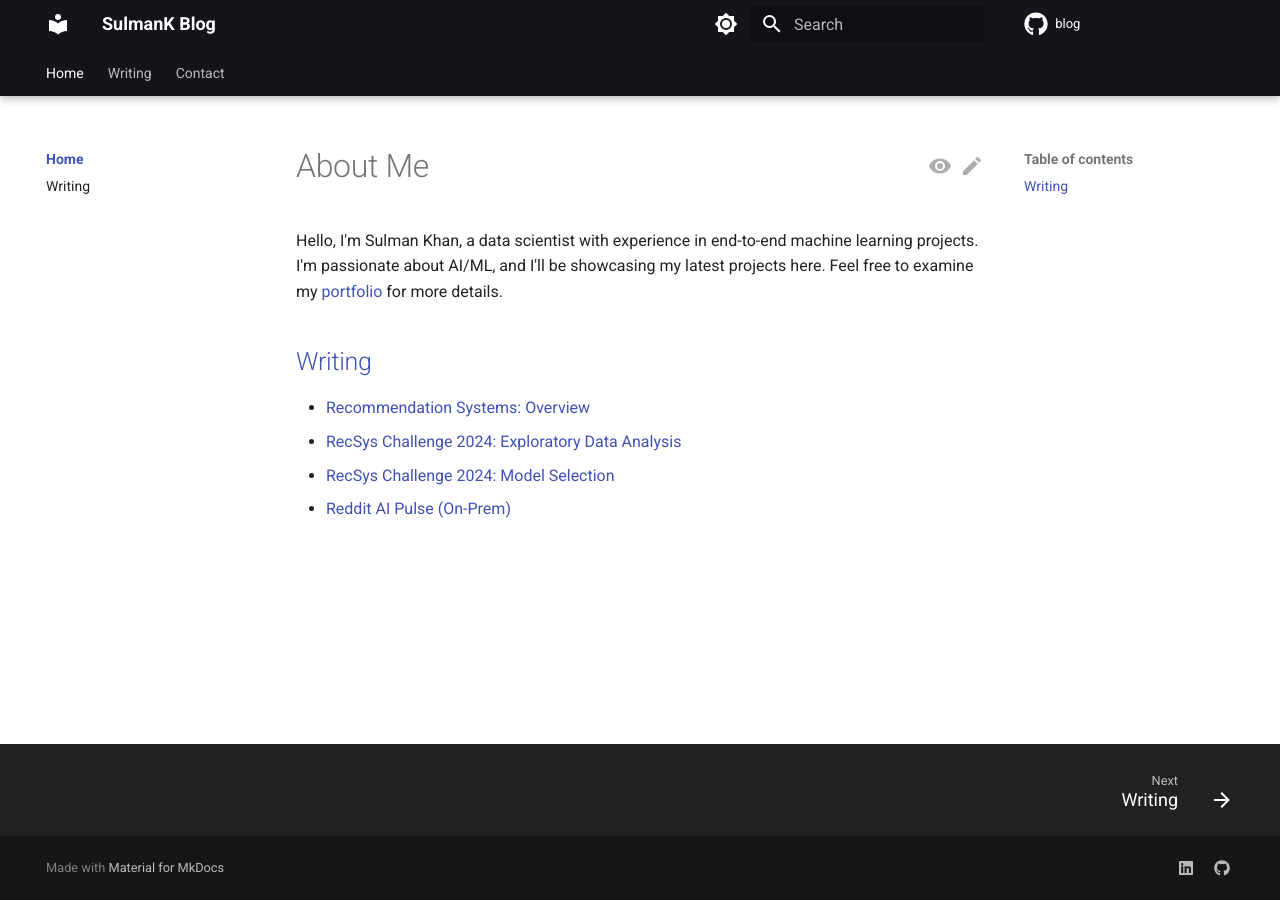
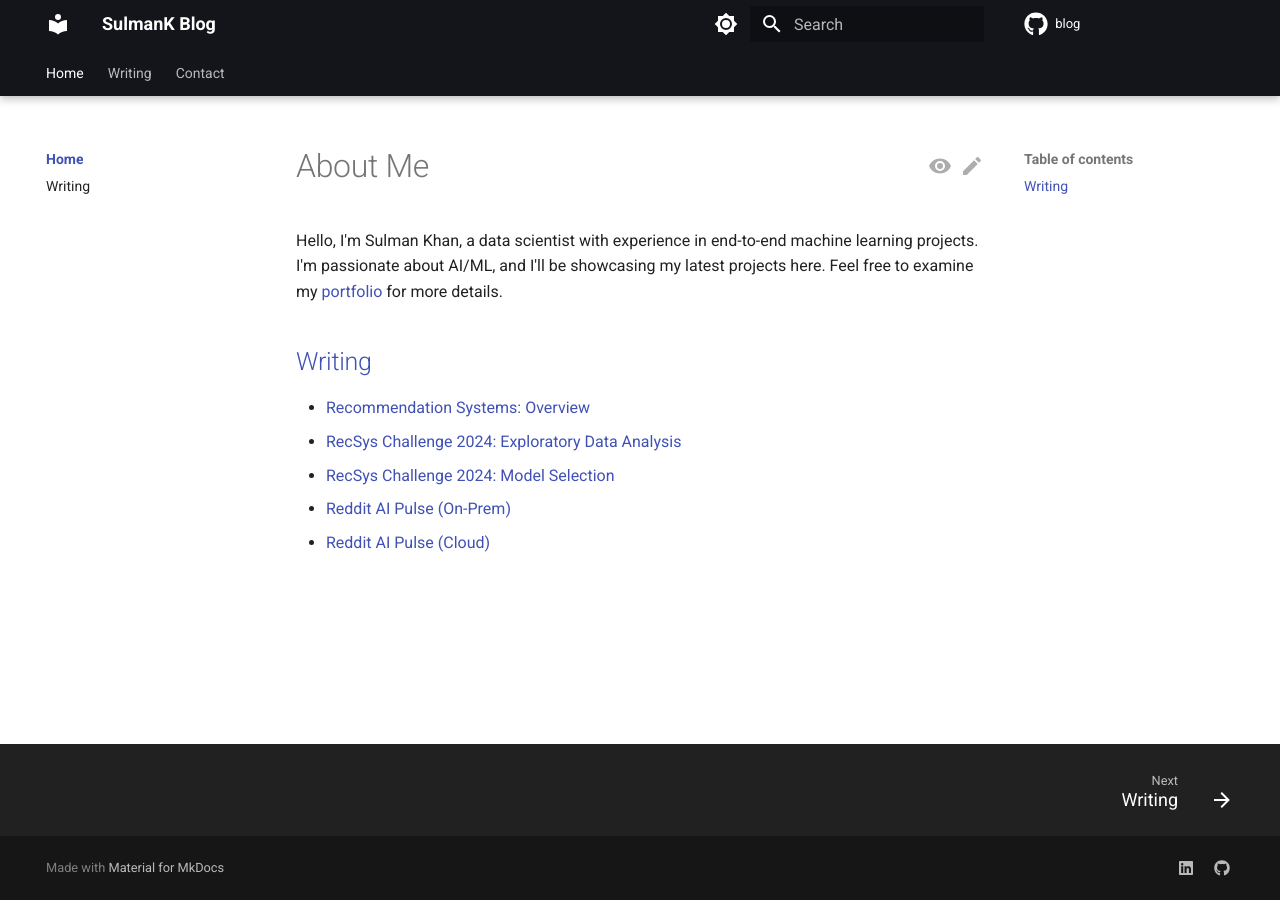
Before and after one commit to SulmanK/Blog, an MkDocs documentation site: the page built from docs/index.md, in a window 1280 px wide. Built offline with MkDocs 1.6.1 and Material for MkDocs 9.7.7, drawn with Linux system fonts in a browser that asks for light colours; comment, search, counter and statistics services are not loaded.

Commit message:
updated index

```diff
--- a/docs/index.md
+++ b/docs/index.md
@@ -6,3 +6,4 @@ Hello, I'm Sulman Khan, a data scientist with experience in end-to-end machine l
 - [RecSys Challenge 2024: Exploratory Data Analysis](./writing/posts/recsys_2024_eda.md)
 - [RecSys Challenge 2024: Model Selection](./writing/posts/recsys_2024_modeling.md)
 - [Reddit AI Pulse (On-Prem)](./writing/posts/reddit_text_insight_sentiment_local.md)
+- [Reddit AI Pulse (Cloud)](./writing/posts/reddit_text_insight_sentiment_cloud.md)
```
Also changed, not shown: docs/writing/index.md (+1 -0 lines).
